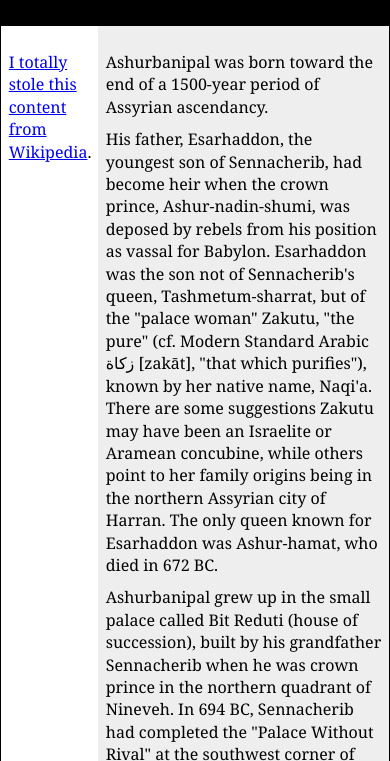
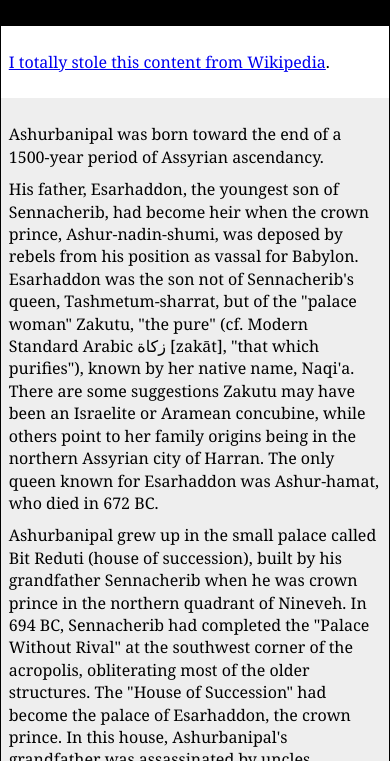
Before and after one commit to tiy-dallas-october-2016-fee/basic-responsive-example, a plain HTML site: page index.html in a window 390 px wide. Shown: the part 83-844 px from the top of the page. Drawn offline with Linux system fonts and the light colour scheme.

Commit message:
added media query

```diff
--- a/style.css
+++ b/style.css
@@ -92,3 +92,15 @@ footer {
   color: #FFF;
   padding: 10px 20px;
 }
+
+@media (max-width: 775px) {
+  .supplementary {
+    float: none;
+    width: auto;
+  }
+
+  .main-content {
+    float: none;
+    width: auto;
+  }
+}
```
